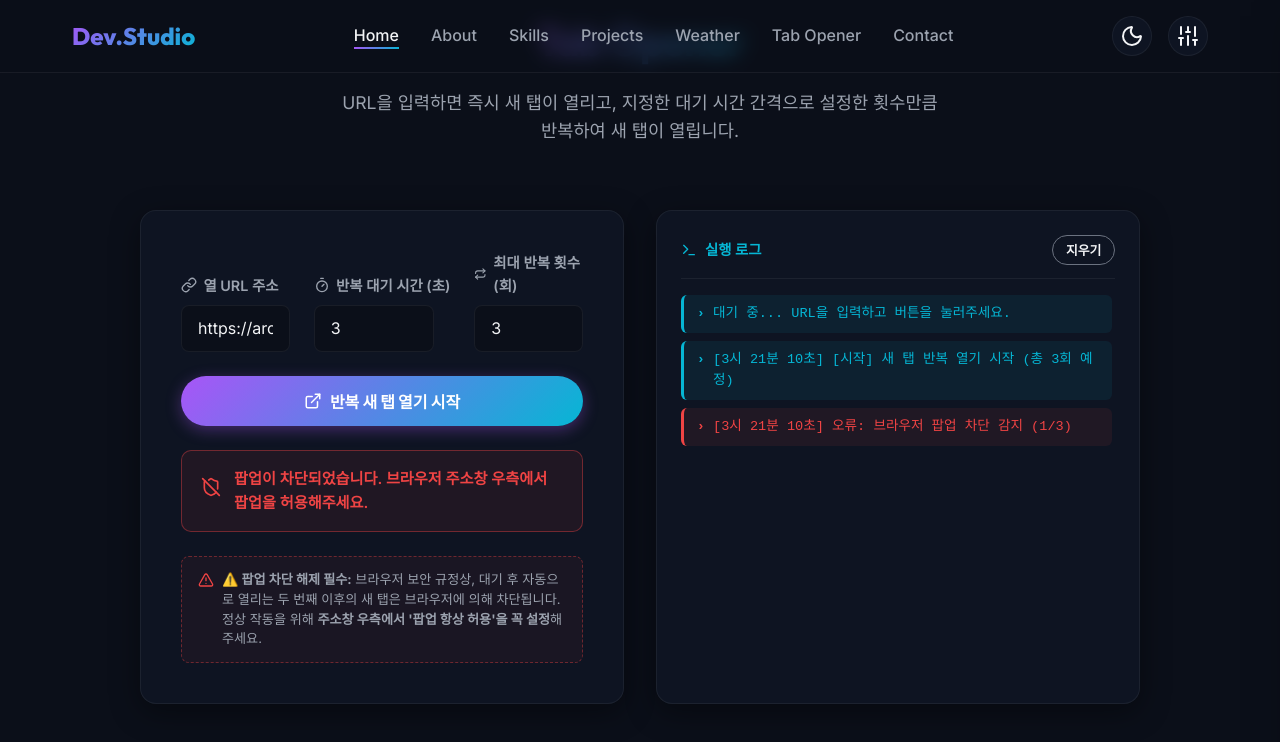
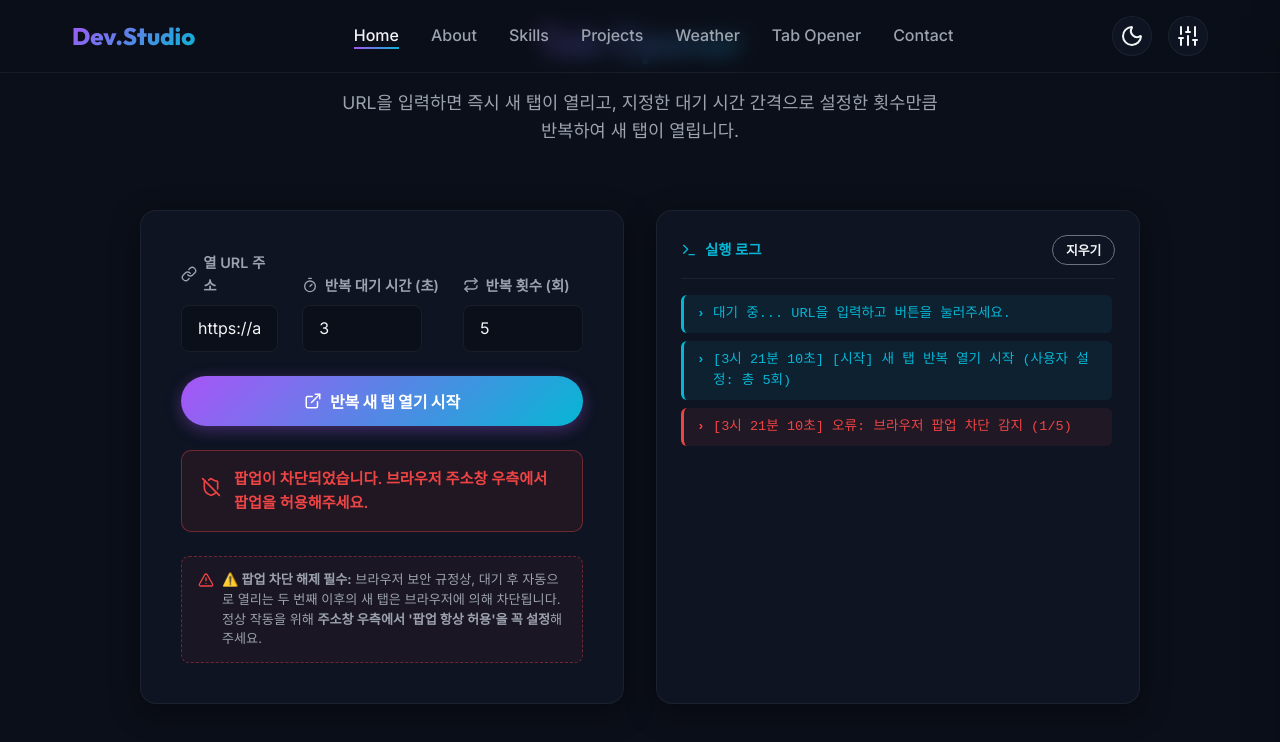
Before and after one commit to arolee55/arolee55_gemini_intro, a plain HTML site: page index.html in a window 1280 px wide. Both pictures are taken after a click on the button "반복 새 탭 열기 시작". Shown: the part 4289-5031 px from the top of the page. Drawn offline with nearby package versions, Linux system fonts and the light colour scheme; no server answers.

Commit message:
Remove loop count max limits and update loop count parser

```diff
--- a/app.js
+++ b/app.js
@@ -630,7 +630,11 @@ document.addEventListener('DOMContentLoaded', () => {
 
       const url = tabUrlInput ? tabUrlInput.value.trim() : '';
       const delaySec = parseInt(tabDelayInput ? tabDelayInput.value : '3', 10) || 3;
-      const maxLoop = parseInt(tabLoopInput ? tabLoopInput.value : '3', 10) || 3;
+
+      let maxLoop = parseInt(tabLoopInput ? tabLoopInput.value : '5', 10);
+      if (isNaN(maxLoop) || maxLoop < 1) {
+        maxLoop = 5;
+      }
 
       // Validate URL
       if (!url) {
@@ -644,15 +648,9 @@ document.addEventListener('DOMContentLoaded', () => {
         return;
       }
 
-      if (maxLoop < 1) {
-        setStatus('반복 횟수는 1회 이상이어야 합니다.', 'error', 'alert-circle');
-        addLog('오류: 유효하지 않은 반복 횟수 설정.', 'error');
-        return;
-      }
-
       // Step 1: Open first tab immediately
       currentLoopCount = 1;
-      addLog(`[시작] 새 탭 반복 열기 시작 (총 ${maxLoop}회 예정)`, 'info');
+      addLog(`[시작] 새 탭 반복 열기 시작 (사용자 설정: 총 ${maxLoop}회)`, 'info');
 
       const openTab = () => {
         try {
--- a/index.html
+++ b/index.html
@@ -387,15 +387,14 @@
             <div class="tab-opener-input-group tab-opener-loop-group">
               <label for="tab-loop-input" class="tab-opener-label">
                 <i data-lucide="repeat" style="width:16px;height:16px;"></i>
-                최대 반복 횟수 (회)
+                반복 횟수 (회)
               </label>
               <input
                 type="number"
                 id="tab-loop-input"
                 class="form-control"
-                value="3"
+                value="5"
                 min="1"
-                max="50"
                 style="max-width:120px;"
               >
             </div>
```
